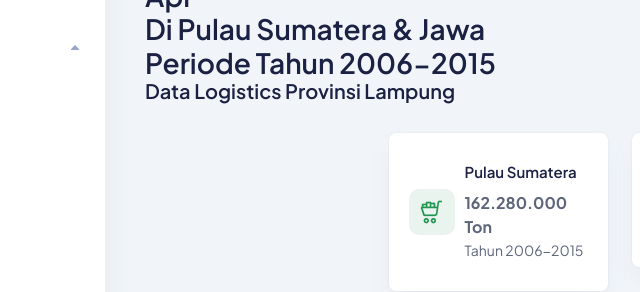
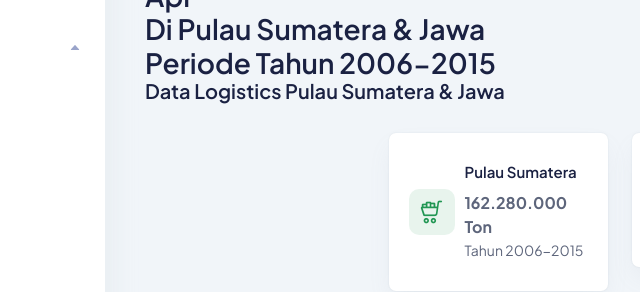
Before and after one commit to shelaazzura/ShelaAzzura_121160077_TugasBesar1_SektorLogistik, a website: page index.html in a window 1280 px wide. Shown: the part 175-467 px from the top of the page, 145-785 px from the left. Drawn offline with Linux system fonts and the light colour scheme.

Commit message:
Update index.html

```diff
--- a/index.html
+++ b/index.html
@@ -5,7 +5,7 @@
     <meta http-equiv="X-UA-Compatible" content="IE=edge" />
     <meta name="viewport" content="width=device-width, initial-scale=1.0" />
     <link rel="shortcut icon" href="assets/images/favicon.svg" type="image/x-icon" />
-    <title>PlainAdmin Demo | Bootstrap 5 Admin Template</title>
+    <title>Dashboard Shela Azzura</title>
 
     <!-- ========== All CSS files linkup ========= -->
     <link rel="stylesheet" href="assets/css/bootstrap.min.css" />
@@ -412,7 +412,7 @@
                   <h2>Jumlah Barang Diangkut Kereta Api</h2>
                   <h2>Di Pulau Sumatera & Jawa </h2>
                   <h2>Periode Tahun 2006-2015 </h2>
-                  <h4>Data Logistics Provinsi Lampung </h4>
+                  <h4>Data Logistics Pulau Sumatera & Jawa </h4>
                 </div>
               </div>
               <!-- end col -->
```
